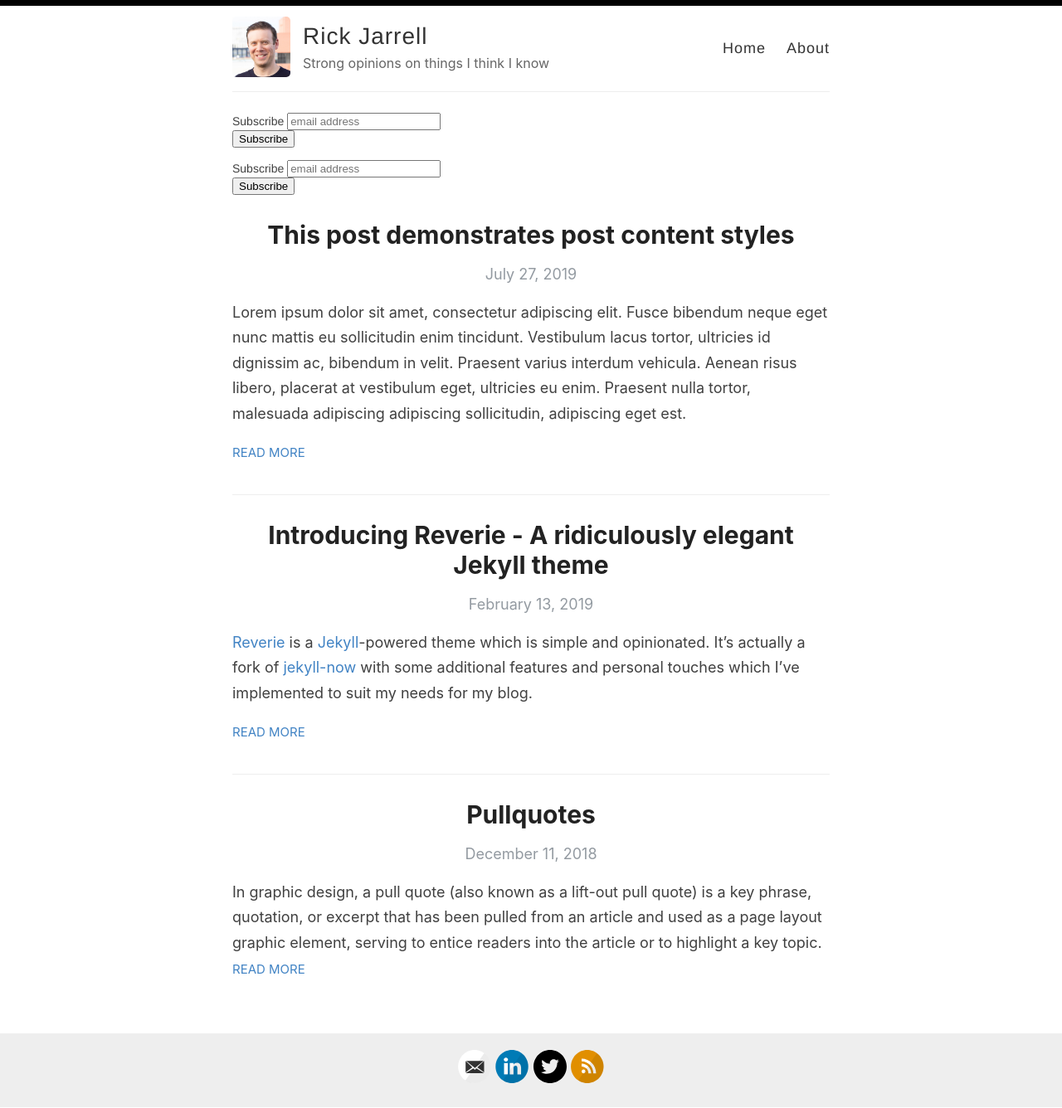
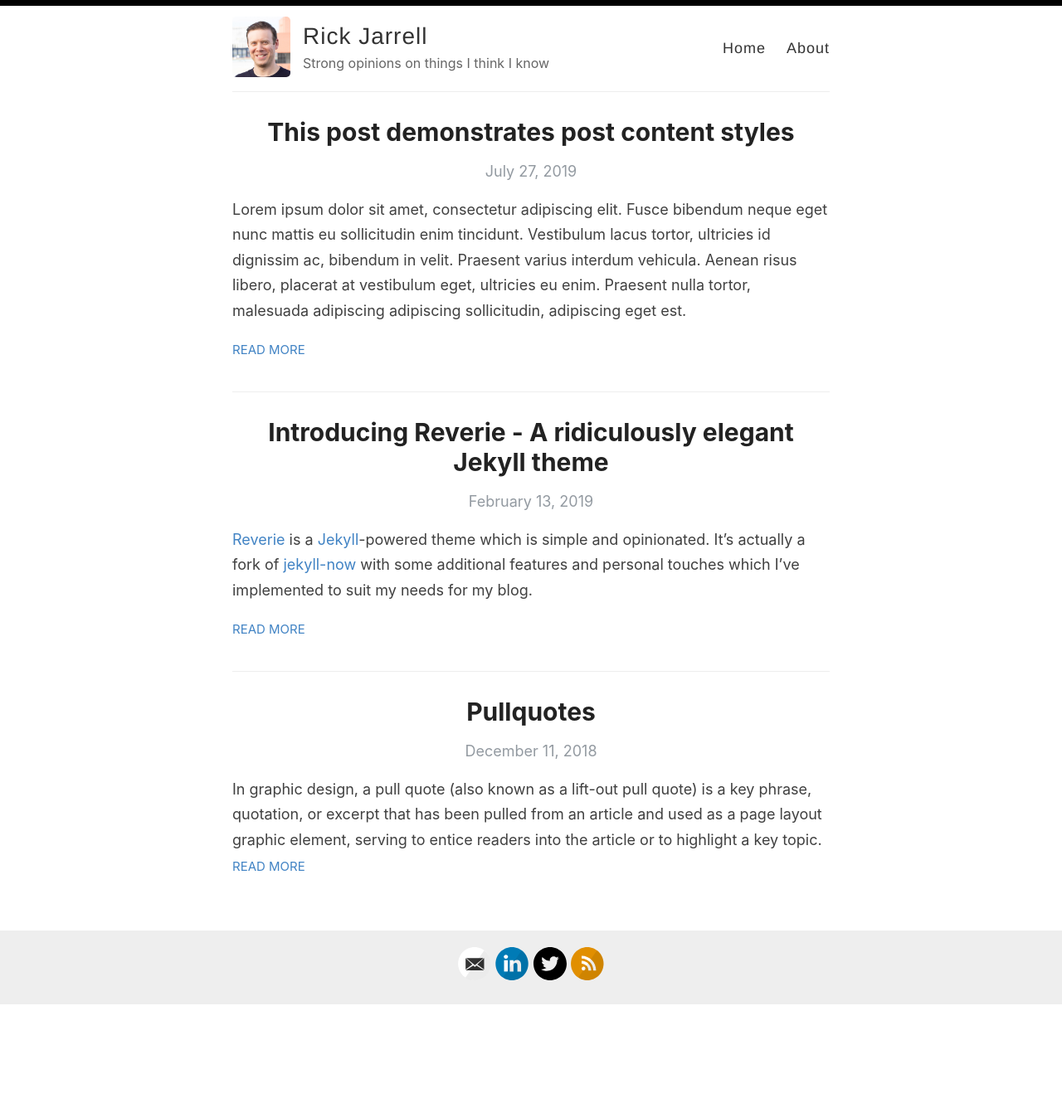
Before and after one commit to rickjarrell/backupblog, a Jekyll site: the page built from index.html, in a window 1280 px wide. Shown: the whole page at 83% size. Built offline with Jekyll 4.4.1, drawn with Linux system fonts in a browser that asks for light colours; the list of posts is cut into pages by our own code; comment, search, counter and statistics services are not loaded; after the commit the page ends 1212 px from its top, so only the background shows below that.

Commit message:
clean up form

```diff
--- a/_layouts/default.html
+++ b/_layouts/default.html
@@ -36,26 +36,7 @@
 
       <div class="wrapper-main">
         <div id="main" role="main" class="container">
-          <p>
-          <link href="//cdn-images.mailchimp.com/embedcode/horizontal-slim-10_7.css" rel="stylesheet" type="text/css">
-          <style type="text/css">
-          	#mc_embed_signup{background:#fff; clear:left; font:14px Helvetica,Arial,sans-serif; width:100%;}
-          	/* Add your own Mailchimp form style overrides in your site stylesheet or in this style block.
-          	   We recommend moving this block and the preceding CSS link to the HEAD of your HTML file. */
-          </style>
-          <div id="mc_embed_signup">
-          <form action="https://rickjarrell.us18.list-manage.com/subscribe/post?u=34a7f43cd8d399be15e76a8b8&amp;id=bf9f68a03e" method="post" id="mc-embedded-subscribe-form" name="mc-embedded-subscribe-form" class="validate" target="_blank" novalidate>
-              <div id="mc_embed_signup_scroll">
-          	<label for="mce-EMAIL">Subscribe</label>
-          	<input type="email" value="" name="EMAIL" class="email" id="mce-EMAIL" placeholder="email address" required>
-              <!-- real people should not fill this in and expect good things - do not remove this or risk form bot signups-->
-              <div style="position: absolute; left: -5000px;" aria-hidden="true"><input type="text" name="b_34a7f43cd8d399be15e76a8b8_bf9f68a03e" tabindex="-1" value=""></div>
-              <div class="clear"><input type="submit" value="Subscribe" name="subscribe" id="mc-embedded-subscribe" class="button"></div>
-              </div>
-          </form>
-          </div>
-          </p>
-          <!--End mc_embed_signup-->
+
           {{ content }}
         </div>
       </div>
--- a/index.html
+++ b/index.html
@@ -1,28 +1,6 @@
 ---
 layout: default
 ---
-<!-- Begin Mailchimp Signup Form -->
-<p>
-<link href="//cdn-images.mailchimp.com/embedcode/horizontal-slim-10_7.css" rel="stylesheet" type="text/css">
-<style type="text/css">
-	#mc_embed_signup{background:#fff; clear:left; font:14px Helvetica,Arial,sans-serif; width:100%;}
-	/* Add your own Mailchimp form style overrides in your site stylesheet or in this style block.
-	   We recommend moving this block and the preceding CSS link to the HEAD of your HTML file. */
-</style>
-<div id="mc_embed_signup">
-<form action="https://rickjarrell.us18.list-manage.com/subscribe/post?u=34a7f43cd8d399be15e76a8b8&amp;id=bf9f68a03e" method="post" id="mc-embedded-subscribe-form" name="mc-embedded-subscribe-form" class="validate" target="_blank" novalidate>
-    <div id="mc_embed_signup_scroll">
-	<label for="mce-EMAIL">Subscribe</label>
-	<input type="email" value="" name="EMAIL" class="email" id="mce-EMAIL" placeholder="email address" required>
-    <!-- real people should not fill this in and expect good things - do not remove this or risk form bot signups-->
-    <div style="position: absolute; left: -5000px;" aria-hidden="true"><input type="text" name="b_34a7f43cd8d399be15e76a8b8_bf9f68a03e" tabindex="-1" value=""></div>
-    <div class="clear"><input type="submit" value="Subscribe" name="subscribe" id="mc-embedded-subscribe" class="button"></div>
-    </div>
-</form>
-</div>
-</p>
-<!--End mc_embed_signup-->
-
 <div class="posts">
   {% for post in paginator.posts %}
     <article class="post">
```
